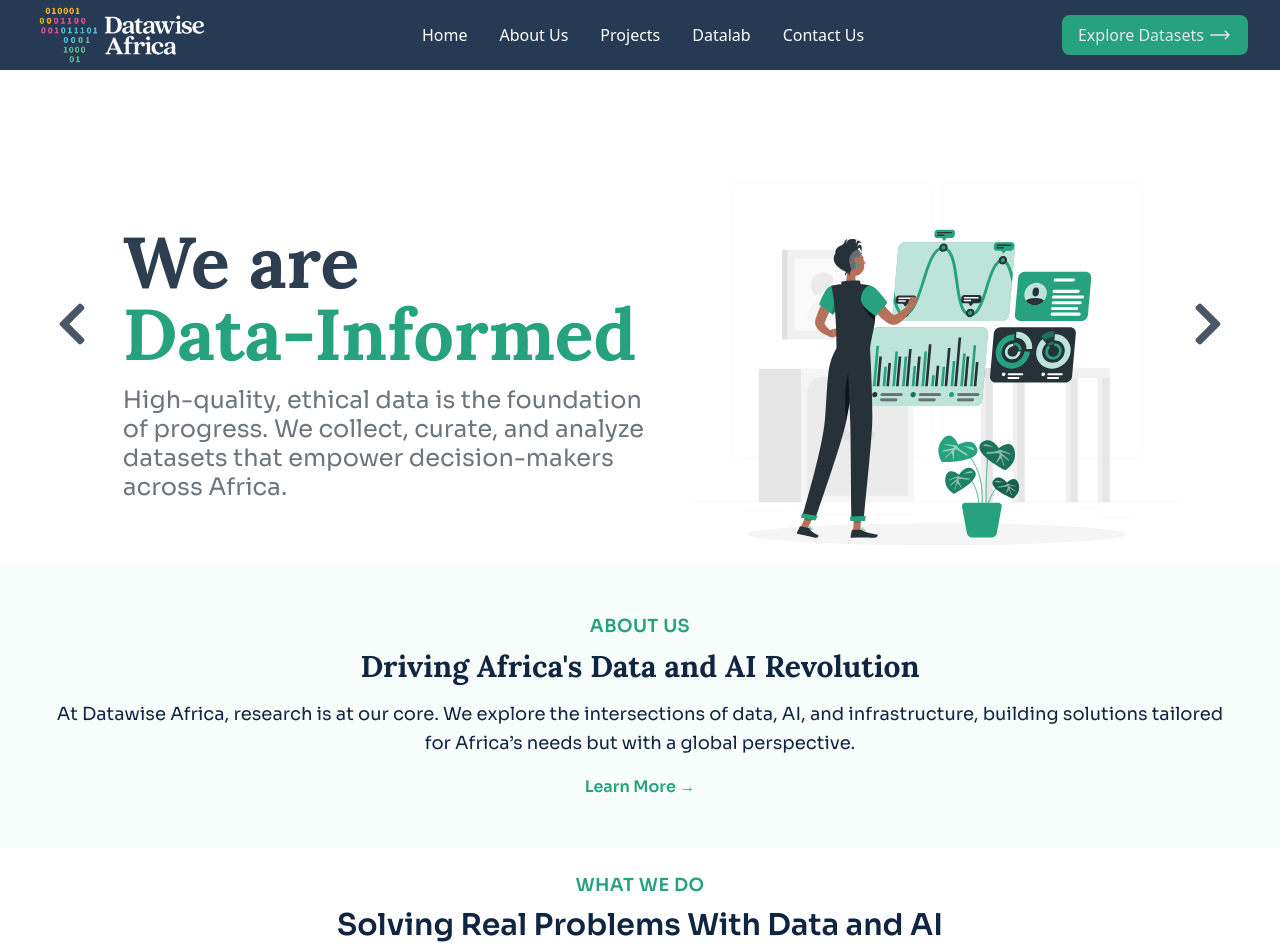
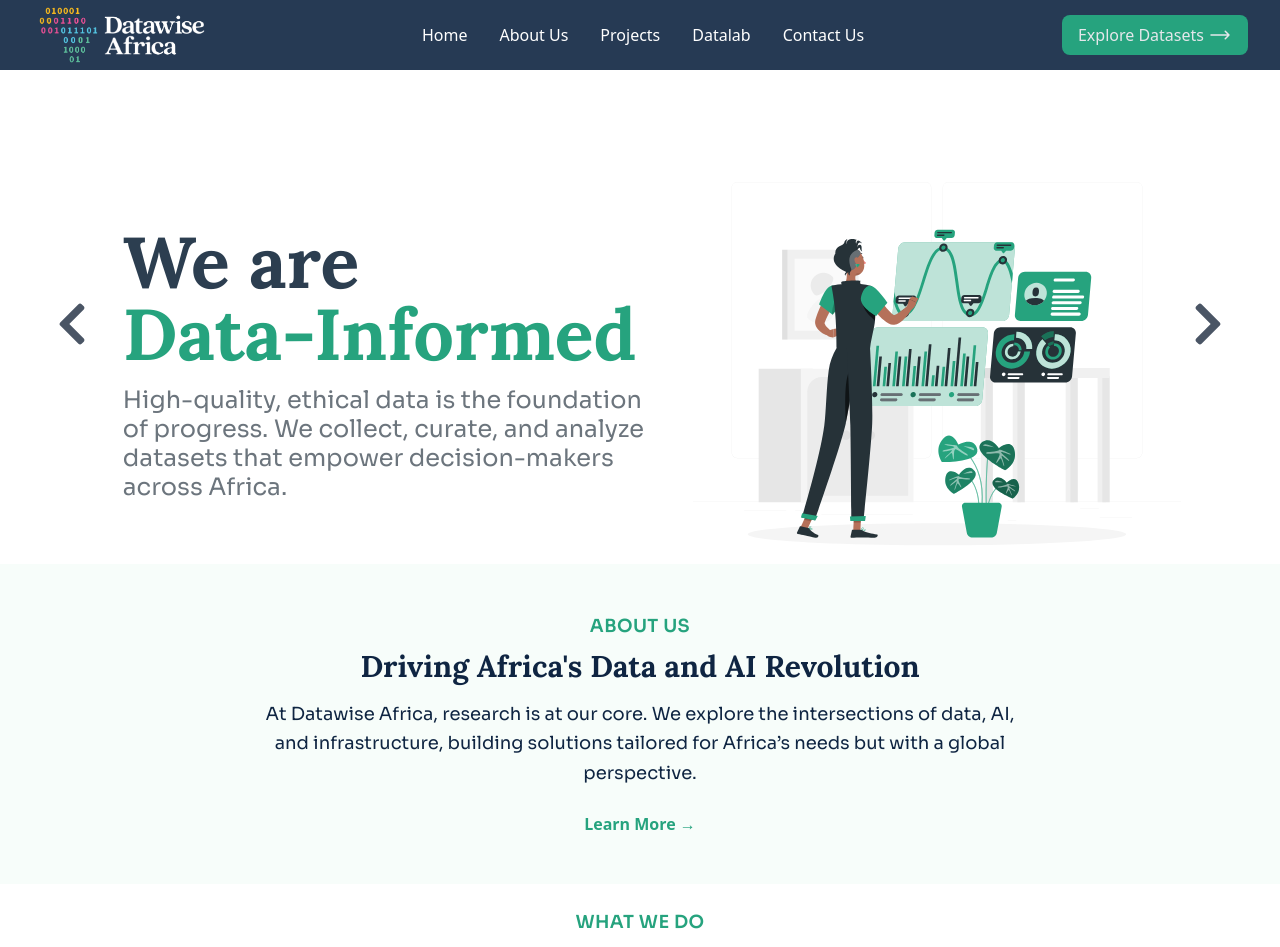
Before and after one commit to Datawise-Africa/website-revamp, a React (Vite) app: page / in a window 1280 px wide. Shown: the top 947 px of the page. Built offline with nearby package versions, Linux system fonts and the light colour scheme.

Commit message:
Updated styling on abouts ussection-homepage

```diff
--- a/src/components/Homepage/AboutUsSection.jsx
+++ b/src/components/Homepage/AboutUsSection.jsx
@@ -2,26 +2,22 @@ import React from "react";
 
 const AboutUs = () => {
   return (
-    <div className="container mx-auto w-full bg-[#F7FDFA] flex justify-center items-center py-6">
-      <div
-        className="w-full bg-[#F7FDFA] p-6  text-left lg:text-center font-sans px-4 lg:px-12"
-        style={{ fontFamily: "Sora, sans-serif" }}
-      >
-        <h3 className="text-lg font-semibold text-[#26A37E] text-center uppercase tracking-wide mb-2 ">
+    <div className="w-full bg-[#F7FDFA] py-12">
+      <div className="max-w-screen-xl mx-auto px-6 text-center">
+        <h3 className="text-lg font-semibold text-[#26A37E] uppercase tracking-wide mb-2">
           ABOUT US
         </h3>
         <h1 className="text-3xl font-bold lora-font text-[#0F2542] mb-4">
           Driving Africa's Data and AI Revolution
         </h1>
-        <p className="text-[#0F2542] text-lg leading-relaxed mb-4">
+        <p className="text-[#0F2542] text-lg leading-relaxed mb-6 max-w-3xl mx-auto">
           At Datawise Africa, research is at our core. We explore the
           intersections of data, AI, and infrastructure, building solutions
           tailored for Africa’s needs but with a global perspective.
         </p>
-
         <a
-          href="#"
-          className="text-md font-semibold text-[#26A37E] text-center tracking-normal mb-2 "
+          href="/about-us"
+          className="text-md font-semibold text-[#26A37E] tracking-normal hover:underline"
         >
           Learn More →
         </a>
```
